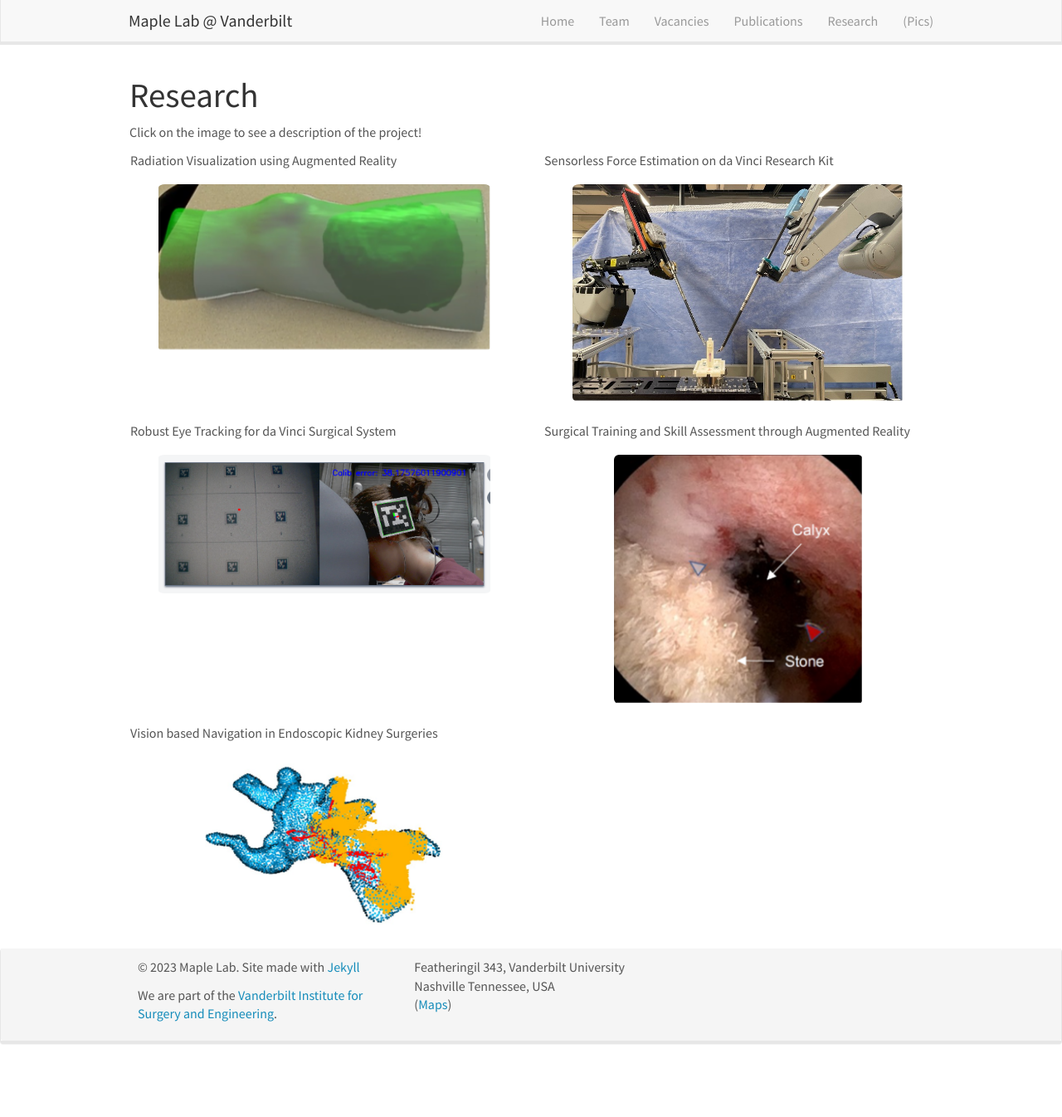
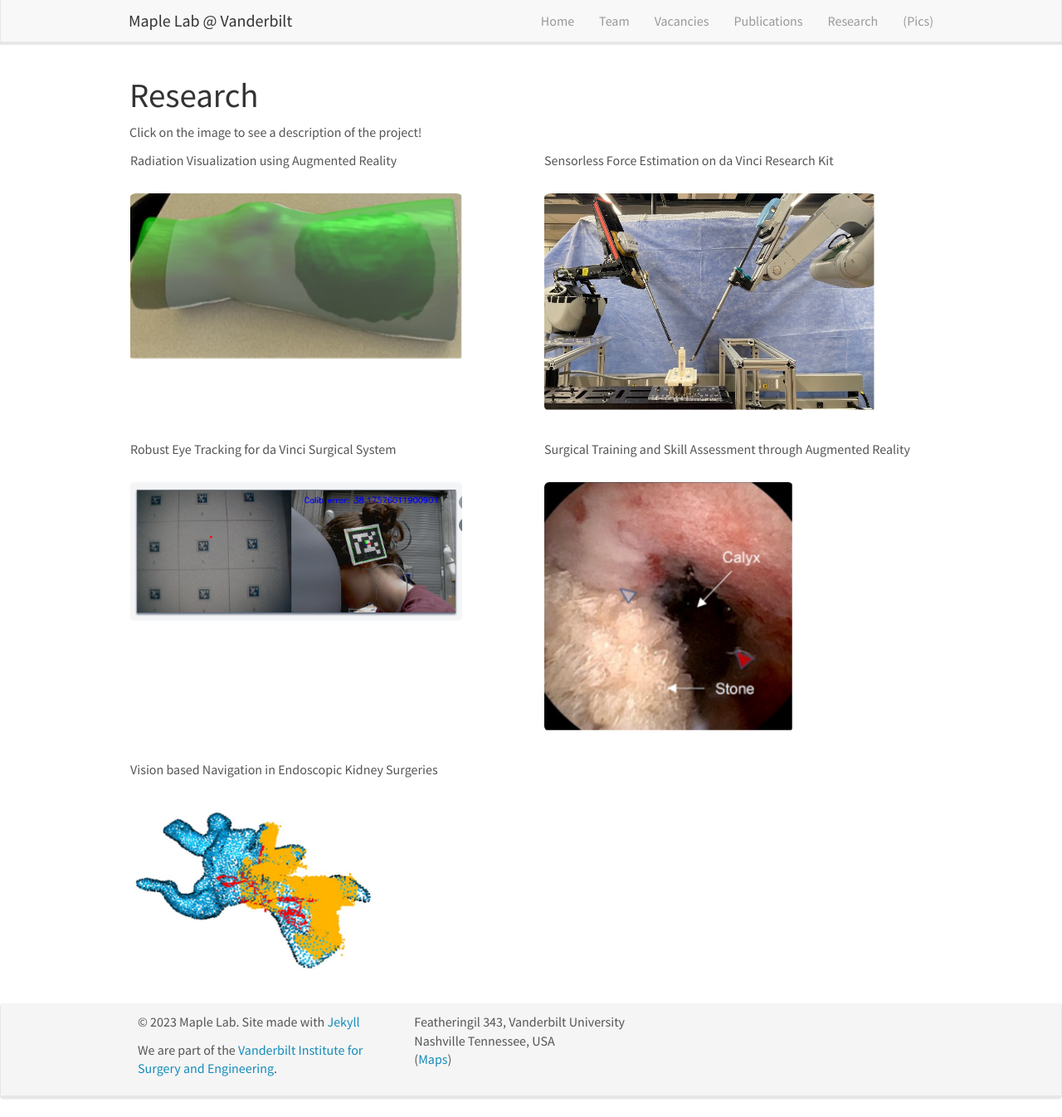
Before and after one commit to vu-maple-lab/vu-maple-lab.github.io, a Jekyll site: the page built from research.md, in a window 1280 px wide and 1346 px high. Shown: the whole window at 83% size. Built offline with Jekyll 4.4.1, drawn with Linux system fonts in a browser that asks for light colours; nearby versions of some CDN libraries.

Commit message:
try this 22

```diff
--- a/research.md
+++ b/research.md
@@ -12,35 +12,35 @@
 <div class="col-sm-6 clearfix">
   <p>Radiation Visualization using Augmented Reality</p>
   <a href="{{ site.url }}{{ site.baseurl }}/research/sarcoma" title="Sarcoma">
-    <img src="{{ site.url }}{{ site.baseurl }}/images/researchpic/sarcoma.png" alt="sarcoma_img" style="width: 400px" class="center"/>
+    <img src="{{ site.url }}{{ site.baseurl }}/images/researchpic/sarcoma.png" alt="sarcoma_img" style="width: 400px"/>
   </a>
 </div>
 
 <div class="col-sm-6 clearfix">
  <p>Sensorless Force Estimation on da Vinci Research Kit</p>
   <a href="{{ site.url }}{{ site.baseurl }}/research/force_estimation" title="force_estimation">
-    <img src="{{ site.url }}{{ site.baseurl }}/images/researchpic/force_estimation.jpg" alt="force_estimation" style="width: 400px" class="center"/>
+    <img src="{{ site.url }}{{ site.baseurl }}/images/researchpic/force_estimation.jpg" alt="force_estimation" style="width: 400px"/>
   </a>
 </div>
 
 <div class="col-sm-6 clearfix">
   <p>Robust Eye Tracking for da Vinci Surgical System</p>
   <a href="{{ site.url }}{{ site.baseurl }}/research/dvrk_gaze" title="dvrk_gaze">
-    <img src="{{ site.url }}{{ site.baseurl }}/images/researchpic/dvrk_gaze.png" alt="dvrk_gaze" style="width: 400px" class="center"/>
+    <img src="{{ site.url }}{{ site.baseurl }}/images/researchpic/dvrk_gaze.png" alt="dvrk_gaze" style="width: 400px"/>
   </a>
 </div>
 
 <div class="col-sm-6 clearfix">
   <p>Surgical Training and Skill Assessment through Augmented Reality</p>
   <a href="{{ site.url }}{{ site.baseurl }}/research/kidney_gaze" title="kidney_gaze">
-    <img src="{{ site.url }}{{ site.baseurl }}/images/researchpic/kidney_gaze.png" alt="kidney_gaze" style="width: 300px" class="center"/>
+    <img src="{{ site.url }}{{ site.baseurl }}/images/researchpic/kidney_gaze.png" alt="kidney_gaze" style="width: 300px"/>
   </a>
 </div>
 
 <div class="col-sm-6 clearfix">
   <p>Vision based Navigation in Endoscopic Kidney Surgeries</p>
   <a href="{{ site.url }}{{ site.baseurl }}/research/kidney_reconstruction" title="kidney_reconstruction">
-    <img src="{{ site.url }}{{ site.baseurl }}/images/researchpic/kidney_reco.png" alt="kidney_reconstruction" style="width: 300px" class="center"/>
+    <img src="{{ site.url }}{{ site.baseurl }}/images/researchpic/kidney_reco.png" alt="kidney_reconstruction" style="width: 300px"/>
   </a>
 </div>
 
```
